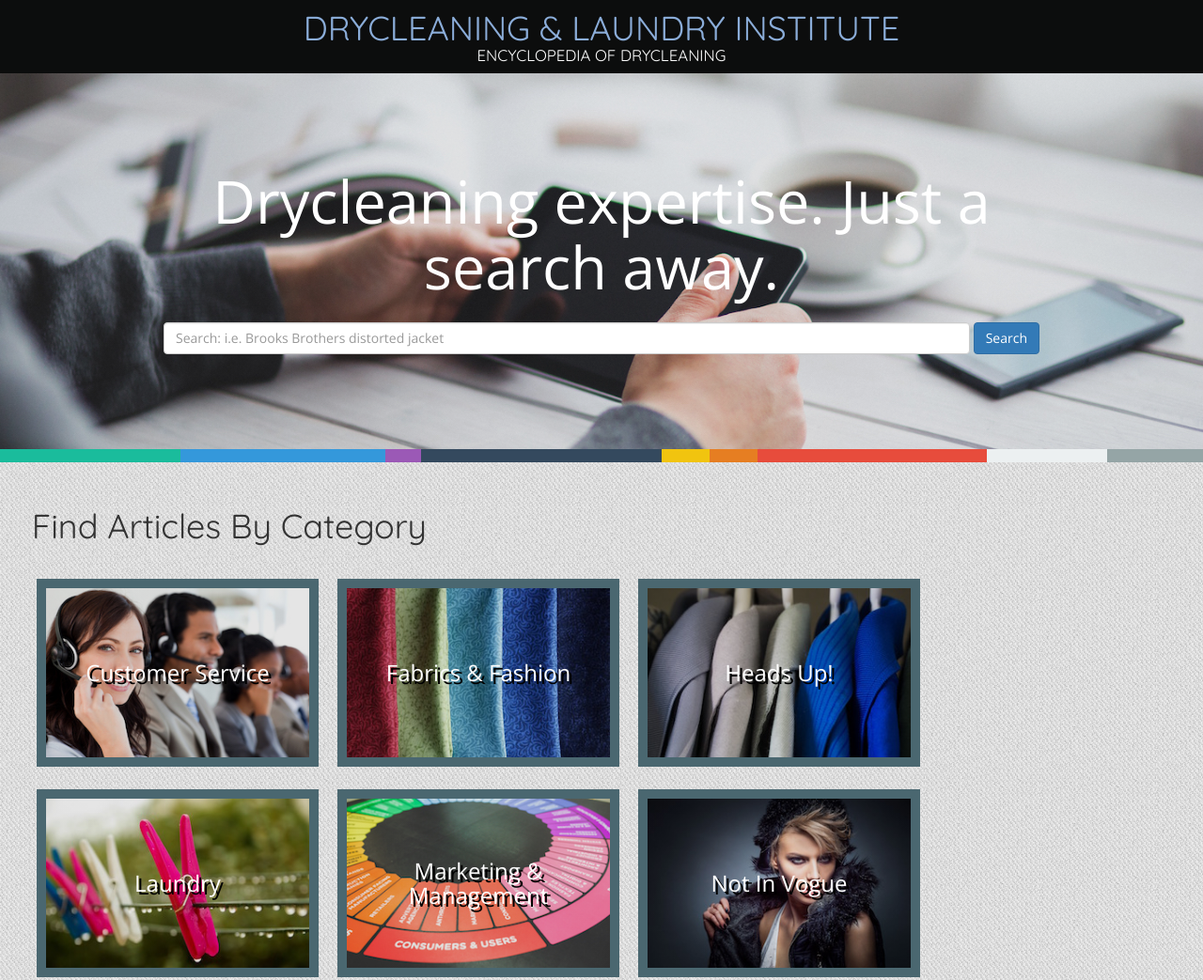
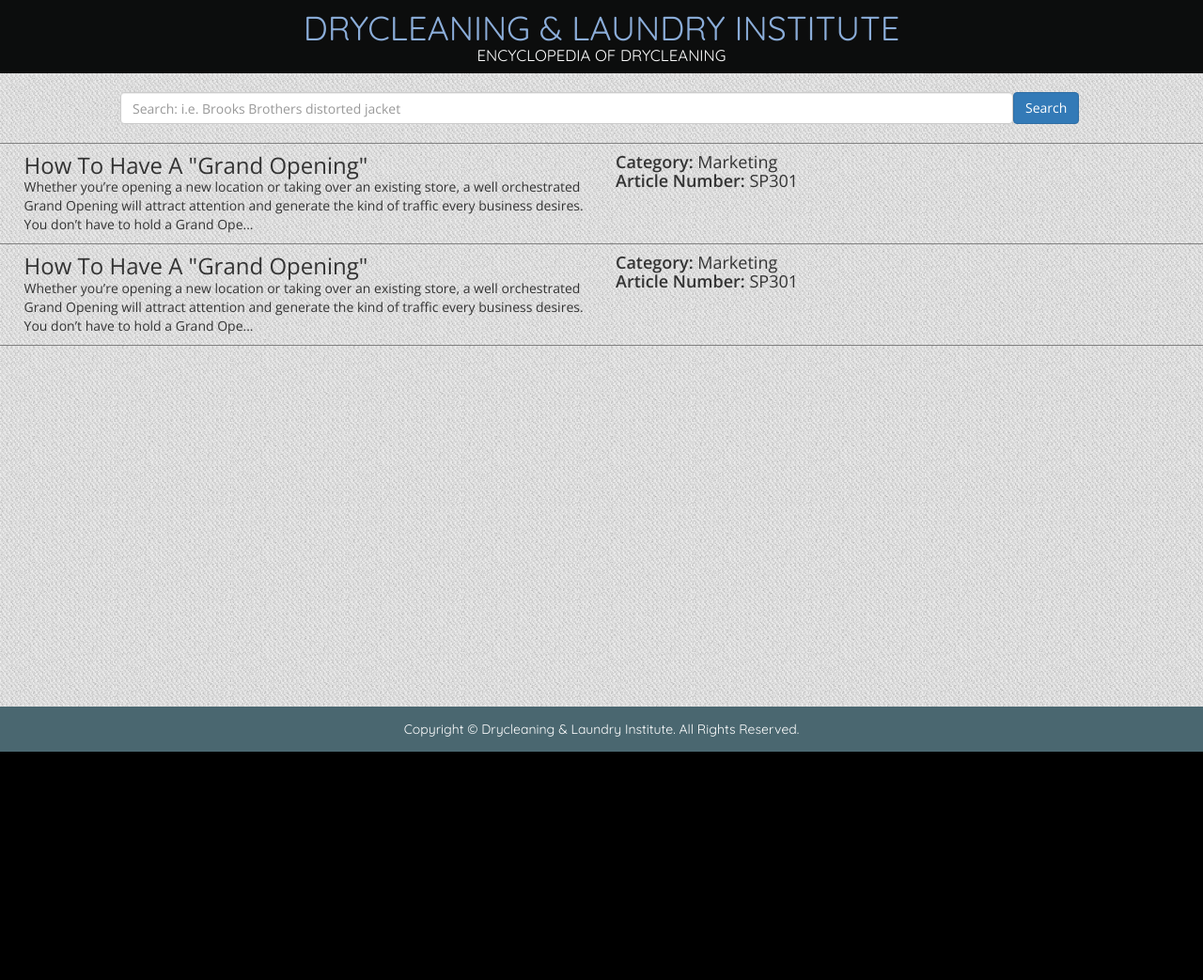
Before and after one commit to ricgnzlzcr/encyclopedia-design, a plain HTML site: page results.html in a window 1280 px wide. Shown: the top 1043 px of the page at 94% size. After the commit the page ends 800 px from the top, so only its background shows below. Drawn offline with nearby package versions, Linux system fonts and the light colour scheme; some packages are replaced by stand-ins of ours.

Commit message:
Fixed footer and working on results

```diff
--- a/results.html
+++ b/results.html
@@ -22,84 +22,78 @@
 
     <div id="main">
         <header>
-            <h1 class="text-uppercase logo-main quicksand-font">Drycleaning & Laundry Institute</h1>
+            <a href="index.html"><h1 class="text-uppercase logo-main quicksand-font">Drycleaning & Laundry Institute</h1></a>
             <h2 class="text-uppercase logo-small quicksand-font">Encyclopedia of Drycleaning</h2>
         </header>
 
-        <div class="jumbotron">
-            <div id="jumbotron-content">
-                <h1 class="jumbotron-copy">Drycleaning expertise. Just a search away.</h1>
-                <form class="form-inline flex-container">
-                    <div>
+
+        <form class="flex-container form-inline form-results" action="results.html">
+            <!--<div class="input-container"> -->
             <input type="search" class="form-control search-box" id="search" placeholder="Search: i.e. Brooks Brothers distorted jacket">
             <button class="btn btn-primary search-box-button" type="submit">Search</button>
+            <!-- </div> -->
+        </form>
+
+        <ul id="results">
+            <li class="article">
+                <div class="row">
+                    <div class="article-content col-xs-12 col-sm-6">
+                        <h3>How To Have A "Grand Opening"</h3>
+                        <p class="truncate">
+                            Whether you’re opening a new location or taking over an existing store, a well orchestrated Grand Opening will attract attention and generate the kind of traffic every business desires. You don’t have to hold a Grand Opening on the exact day a new store
+                            opens, however. In fact, you’ll usually be better prepared if you hold a “soft opening” first and postpone the Grand Opening for a week or two. This will give your staff time to get used to the normal workload, to new equipment,
+                            and in some cases, new jobs. Use the time before the Grand Opening also to make sure your equipment is in
+                        </p>
+                    </div> <!-- ends article-content -->
+                    <div class="article-info col-xs-12 col-sm-6">
+                        <h4>
+                            <span class="article-label"><strong>Category: </strong></span>
+                            Marketing
+                        </h4>
+                        <h4>
+                            <span class="article-label"><strong>Article Number: </strong></span>
+                            SP301
+                        </h4>
                     </div>
-                </form>
                 </div>
-        </div>  <!-- ends 'jumbotron' -->
-
-        <div class="rainbow-line"></div>
+            </li>
+            <li class="article">
+                <div class="row">
+                    <div class="article-content col-xs-12 col-sm-6">
+                        <h3>How To Have A "Grand Opening"</h3>
+                        <p class="truncate">
+                            Whether you’re opening a new location or taking over an existing store, a well orchestrated Grand Opening will attract attention and generate the kind of traffic every business desires. You don’t have to hold a Grand Opening on the exact day a new store
+                            opens, however. In fact, you’ll usually be better prepared if you hold a “soft opening” first and postpone the Grand Opening for a week or two. This will give your staff time to get used to the normal workload, to new equipment,
+                            and in some cases, new jobs. Use the time before the Grand Opening also to make sure your equipment is in
+                        </p>
+                    </div> <!-- ends article-content -->
+                    <div class="article-info col-xs-12 col-sm-6">
+                        <h4>
+                            <span class="article-label"><strong>Category: </strong></span>
+                            Marketing
+                        </h4>
+                        <h4>
+                            <span class="article-label"><strong>Article Number: </strong></span>
+                            SP301
+                        </h4>
+                    </div>
+                </div>
+            </li>
+        </ul>
 
         <div class="container-fluid">
 
-            <h1 class="category-title quicksand-font">Find Articles By Category</h1>
-
-            <div class="categories">
-
-                <div class="category" id="customer-service">
-                    <h3>Customer Service</h3>
-                </div>
-
-                <div class="category" id="fabrics">
-                    <h3>Fabrics & Fashion</h3>
-                </div>
-
-                <div class="category" id="heads-up">
-                    <h3>Heads Up!</h3>
-                </div>
-
-                <div class="category" id="laundry">
-                    <h3>Laundry</h3>
-                </div>
-
-                <div class="category" id="marketing">
-                    <h3>Marketing & Management</h3>
-                </div>
-
-                <div class="category" id="vogue">
-                    <h3>Not In Vogue</h3>
-                </div>
-
-                <div class="category" id="regulatory">
-                    <h3>Regulatory & Legislative</h3>
-                </div>
-
-                <div class="category" id="research">
-                    <h3>Research Fellowship</h3>
-                </div>
-
-                <div class="category" id="tabs">
-                    <h3>TABS</h3>
-                </div>
-
-                <div class="category" id="toi">
-                    <h3>Technical Operating Information</h3>
-                </div>
-
-                <div class="category" id="wet-cleaning">
-                    <h3>Wet Cleaning</h3>
-                </div>
 
 
-            </div> <!-- ends categories class -->
-
         </div>
+        <!-- ends container-fluid -->
 
         <footer>
             <p class="copyright text-center">Copyright &copy; Drycleaning &amp Laundry Institute. All Rights Reserved.</p>
         </footer>
 
-    </div> <!-- ends main div -->
+    </div>
+    <!-- ends main div -->
 
 
 
--- a/script.js
+++ b/script.js
@@ -0,0 +1,21 @@
+window.onload = function() {
+  truncateArticles();
+};
+
+
+function truncateArticles() {
+    var articles = $('.truncate');
+
+    for (var i = 0; i < articles.length; i++) {
+        var newPara = shortenParagraph($(articles[i]).text(), 250);
+        $(articles[i]).text(newPara);
+    }
+}
+
+function shortenParagraph(para, length) {
+    if (para.length > length) {
+       return para.slice(0, length - 1) + "...";
+    }
+
+    return para;
+}
--- a/style.css
+++ b/style.css
@@ -2,12 +2,17 @@
    Base styles: opinionated defaults
    ========================================================================== */
 * {
-   /*outline: 1px red solid; */
+   /* outline: 1px red solid; */
    font-family: 'Open Sans', arial, sans-serif;
 }
 
 body {
     background: black url(img/fabric.png) repeat;
+}
+
+#main {
+    position: relative;
+    min-height: 100vh;
 }
 
 h1, h2, h3, h4, h6, p, ul, li {
@@ -83,6 +88,11 @@
     background: #4A6770;
     padding: 1em 0;
     margin-top: 2em;
+    position: absolute;
+    width: 100%;
+    bottom: 0;
+    left: 0;
+    display: block;
 }
 
 footer p {
@@ -90,6 +100,9 @@
     color: white;
     margin: 0;
 }
+
+
+
 
 /* ==========================================================================
    Home: '/' custom styles
@@ -155,6 +168,7 @@
     margin-left: auto;
     margin-right: auto;
     padding: 1em;
+    margin-bottom: 50px;
 
 }
 
@@ -274,6 +288,35 @@
 
 
 /* ==========================================================================
+   Results: Search Bar
+   ========================================================================== */
+.form-results {
+    max-width: 1024px;
+    margin: 20px auto;
+}
+
+/* ==========================================================================
+   Results: Results List
+   ========================================================================== */
+.article {
+    border-bottom: 1px solid gray;
+    padding: 10px 2%;
+    list-style-type: none;
+}
+
+
+.article:nth-of-type(1) {
+    border-top: 1px solid gray;
+}
+
+
+/* ==========================================================================
+   Helper Classes
+   ========================================================================== */
+
+
+
+/* ==========================================================================
    EXAMPLE Media Queries for Responsive Design.
    These examples override the primary ('mobile first') styles.
    Modify as content requires.
```
Also changed, not shown: index.html (+3 -3 lines). Lines whose indentation alone changed are shown as unchanged.
